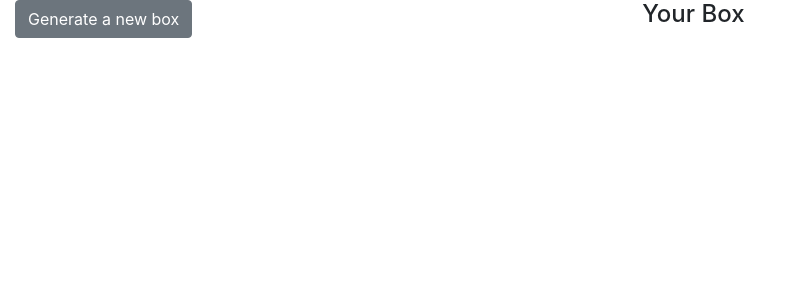
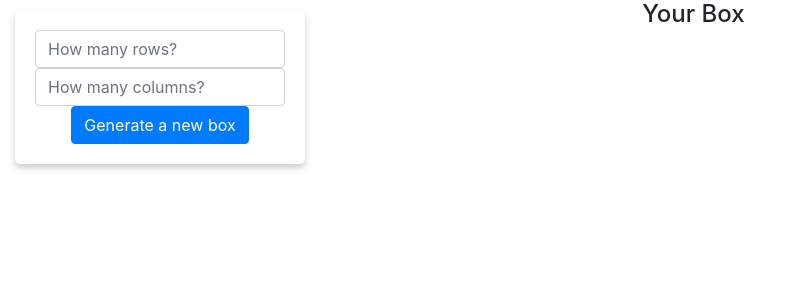
Before and after one commit to waseem-hamoolaila/alpha-augmented, a Django app: page /render-box/ in a window 1280 px wide. Shown: the top 300 px of the page, without its empty margins (0-794 px from the left). Run offline with Django 4.2, Linux system fonts and the light colour scheme; some libraries are stand-ins or nearby versions.

Commit message:
errors validation and render packages

```diff
--- a/main/forms.py
+++ b/main/forms.py
@@ -19,17 +19,18 @@ class RenderBoxForm(forms.Form):
 
         self.is_new = True if uuid else False
 
-        if self.is_new and not (rows or cols):
+        if not rows or not cols:
             raise forms.ValidationError("Both cols and rows are required to initial new box.")
 
     def initial_new_session(self):
         rows = self.cleaned_data.get("rows")
         cols = self.cleaned_data.get("cols")
 
-        new_box = Session.initial_new_box(rows=rows, cols=cols)
+        session = Session.initial_new_box(rows=rows, cols=cols)
 
         ctx = {
-            "box_matrix": new_box.matrix,
+            "box_matrix": session.box_matrix,
+            "uuid": session.uuid,
         }
 
         return ctx
--- a/main/models.py
+++ b/main/models.py
@@ -1,5 +1,4 @@
 from django.db import models
-import json
 import uuid
 
 from processor.fitting_utils import Package, Box
@@ -19,9 +18,7 @@ class Session(models.Model):
     @classmethod
     def initial_new_box(cls, rows, cols, rotation=False, rtl=False):
         box = Box(rows=rows, cols=cols)
-        cls.objects.create(box_matrix=box.matrix)
-
-        return box
+        return cls.objects.create(box_matrix=box.matrix)
 
     def get_main_box(self):
         return self.box
--- a/processor/packages.py
+++ b/processor/packages.py
@@ -6,9 +6,9 @@ Only for the ease of demoing.
 from .fitting_utils import Package
 
 packages = [
-    Package([[1, 1, 1, 1]]),
-    Package([[1, 1, 1, 0], [0, 1, 1, 1]]),
-    Package([[0, 1, 1, 0], [0, 1, 0, 1]]),
-    Package([[1, 1], [1, 1]]),
-    Package([[1], [1], [1], [1]]),
+    Package([[1, 1, 1, 1]], color="#0ee607"),
+    Package([[1, 1, 1, 0], [0, 1, 1, 1]], color="#d11717"),
+    Package([[0, 1, 1, 0], [0, 1, 0, 1]], color="#284cb8"),
+    Package([[1, 1], [1, 1]], color="#9928b8"),
+    Package([[1], [1], [1], [1]], color="#289eb8"),
 ]
--- a/templates/main/main_board.html
+++ b/templates/main/main_board.html
@@ -1,9 +1,33 @@
 {% extends "base.html" %}
 {% load static packages_tags %}
 {% block content %}
+    <style>
+    .input-box {
+        max-width: 300px;
+        margin: 0 auto;
+        padding: 20px;
+        border-radius: 5px;
+        box-shadow: 0 4px 6px rgba(0, 0, 0, 0.2);
+        text-align: center;
+        margin-top: 10px;
+    }
+    </style>
     <div class="row">
         <div class="col-md-3">
-            <button class="btn btn-secondary" id="render-box-btn">Generate a new box</button>
+            <div id="errors-box" class="alert alert-danger" style="display: none;"></div>
+            <div class="input-box">
+                <input type="text"
+                       name="rows"
+                       id="rows-input-id"
+                       class="form-control"
+                       placeholder="How many rows?" />
+                <input type="text"
+                       name="columns"
+                       id="cols-inout-id"
+                       class="form-control"
+                       placeholder="How many columns?" />
+                <button class="btn btn-primary" id="render-box-btn">Generate a new box</button>
+            </div>
         </div>
         <div class="col-md-7">
             <div class="row">
@@ -25,14 +49,18 @@
     <script>
     $(document).ready(function() {
 
+        let rowsNum = $("#rows-input-id").val()
+        let colsNum = $("#cols-input-id").val()
+
         let payload = {
             csrfmiddlewaretoken: "{{ csrf_token }}",
-            cols: 10,
-            rows: 10,
+            cols: colsNum,
+            rows: rowsNum,
             uuid: "",
         }
 
         $("#render-box-btn").click(function() {
+            resetValidation()
             $.ajax({
                 url: "{% url 'main:render-box' %}",
                 method: "post",
@@ -42,7 +70,7 @@
                     render_box(data.box_matrix)
                 },
                 error: (error) => {
-                    alert("error")
+                    renderValidations(error.responseJSON)
                 },
             });
         })
@@ -63,6 +91,20 @@
             }
 
         }
+
+
+        function renderValidations(errors) {
+            let $errorsBox = $("#errors-box")
+            $errorsBox.css("display", "block")
+            $errorsBox.empty()
+            $errorsBox.text(errors.__all__[0])
+        }
+
+        function resetValidation() {
+            let $errorsBox = $("#errors-box")
+            $errorsBox.css("display", "none")
+            $errorsBox.text("")
+        }
     })
 
     </script>
```
Also changed, not shown: templates/main/packages_tag.html (+20 -20 lines).
